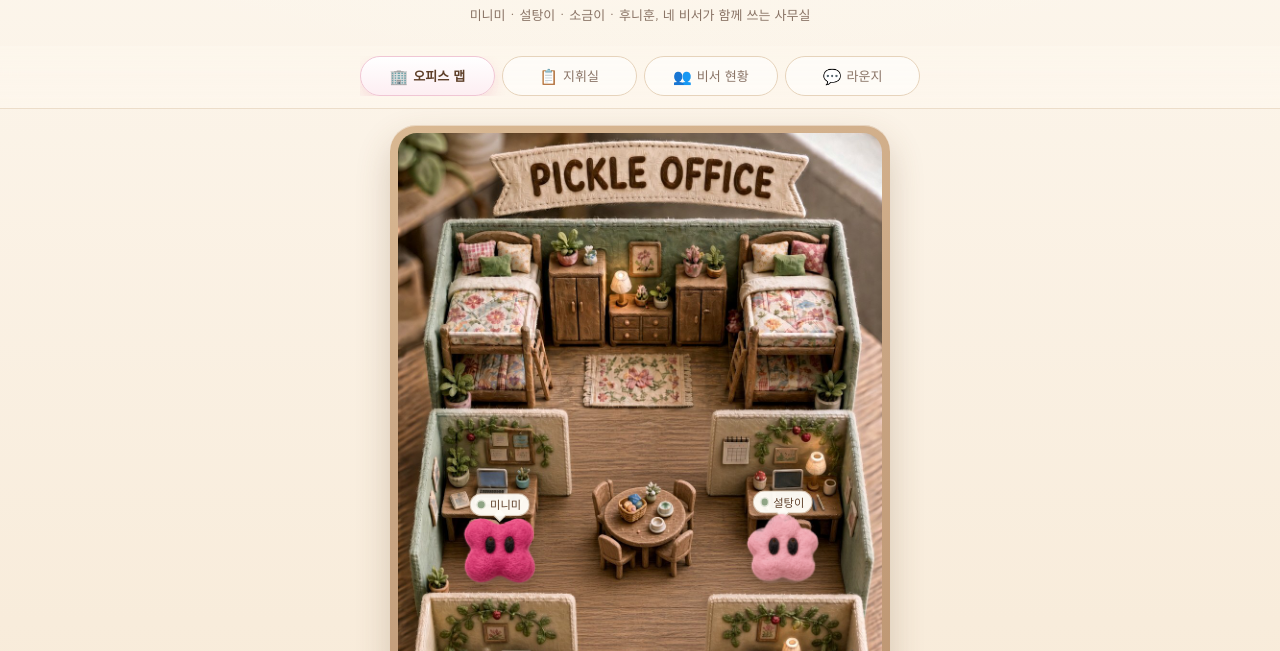
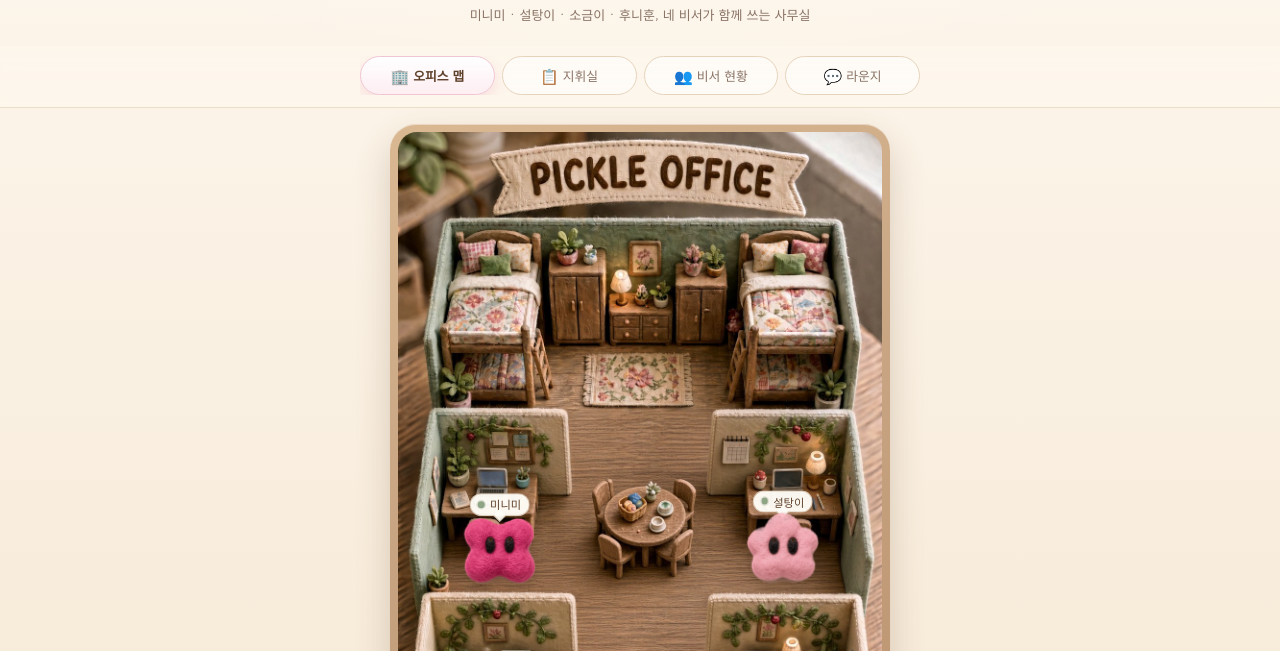
Before and after one commit to dejour6399-del/dejour-board, a plain HTML site: page office/index.html in a window 1280 px wide. Shown: the part 144-795 px from the top of the page. Drawn offline with Linux system fonts and the light colour scheme.

Commit message:
style: 탭 줄바꿈 방지, 섹션 제목 고정

```diff
--- a/office/index.html
+++ b/office/index.html
@@ -85,9 +85,10 @@
   .tabs-inner::-webkit-scrollbar{display:none}
   .tab{
     flex:1 1 0;min-width:0;
-    display:inline-flex;align-items:center;justify-content:center;gap:5px;
-    padding:9px 10px;border-radius:999px;
-    font-size:13px;color:var(--ink-soft);
+    display:inline-flex;align-items:center;justify-content:center;gap:4px;
+    padding:9px 8px;border-radius:999px;
+    font-size:12.8px;color:var(--ink-soft);
+    white-space:nowrap;
     background:rgba(255,255,255,.55);
     border:1px solid var(--line);
     transition:transform .15s ease, background .2s ease, color .2s ease, box-shadow .2s ease;
@@ -114,7 +115,7 @@
     padding:16px;
   }
   .sec-head{display:flex;align-items:baseline;gap:10px;margin:0 2px 12px}
-  .sec-head h2{margin:0;font-size:16.5px;color:var(--wood-dark);letter-spacing:-.01em}
+  .sec-head h2{margin:0;font-size:16.5px;color:var(--wood-dark);letter-spacing:-.01em;white-space:nowrap}
   .sec-head .hint{font-size:12px;color:var(--ink-soft)}
 
   /* ── office map ── */
```
